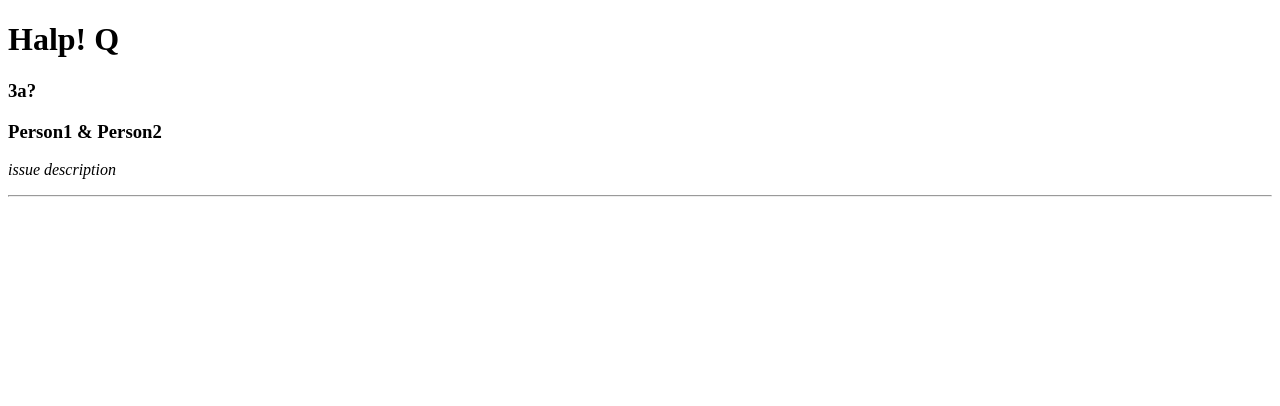
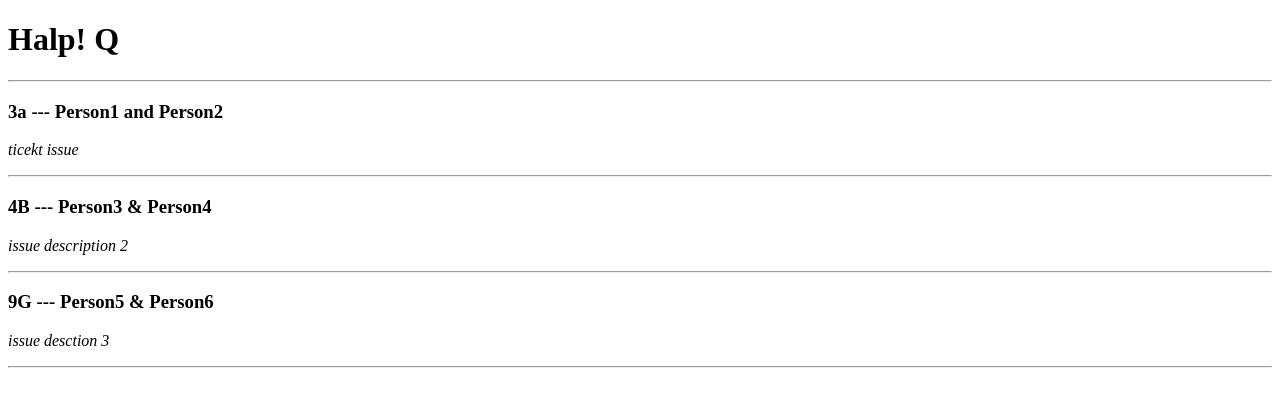
Before and after one commit to taylulz/help-queue-refactor, a React (Create React App) app: page / in a window 1280 px wide. Shown: the top 406 px of the page. Built offline with nearby package versions, Linux system fonts and the light colour scheme.

Commit message:
pass dynamic props

```diff
--- a/src/components/Ticket.js
+++ b/src/components/Ticket.js
@@ -1,15 +1,18 @@
 import React from "react";
+import PropTypes from "prop-types";
 
-export default function Ticket() {
-  const name1 = "Person1";
-  const name2 = "Person2";
-
+export default function Ticket(props) {
   return (
     <>
-      <h3>3a?</h3>
-      <h3>{name1} & {name2}</h3>
-      <p><em>issue description</em></p>
+      <h3>{props.location} --- {props.names}</h3>
+      <p><em>{props.issue}</em></p>
       <hr/>
     </>
-  )
+  );
 }
+
+Ticket.propTypes = {
+  names: PropTypes.string,
+  location: PropTypes.string,
+  issue: PropTypes.string
+};
--- a/src/components/TicketList.js
+++ b/src/components/TicketList.js
@@ -1,8 +1,36 @@
 import React from "react";
 import Ticket from './Ticket';
 
+const mainTicketList = [
+  {
+    names: "Person1 and Person2",
+    location: '3a',
+    issue: 'ticekt issue'
+  },
+  {
+    names: 'Person3 & Person4',
+    location: '4B',
+    issue: 'issue description 2'
+  },
+  {
+    names: 'Person5 & Person6',
+    location: '9G',
+    issue: 'issue desction 3'
+  }
+]
+
 export default function TicketList() {
   return (
-    <Ticket />
+    <>
+      <hr />
+      {mainTicketList.map((ticket, index) =>
+        <Ticket
+          names={ticket.names}
+          location={ticket.location}
+          issue={ticket.issue}
+          key={index}
+        />
+      )}
+    </>
   );
 }
```
